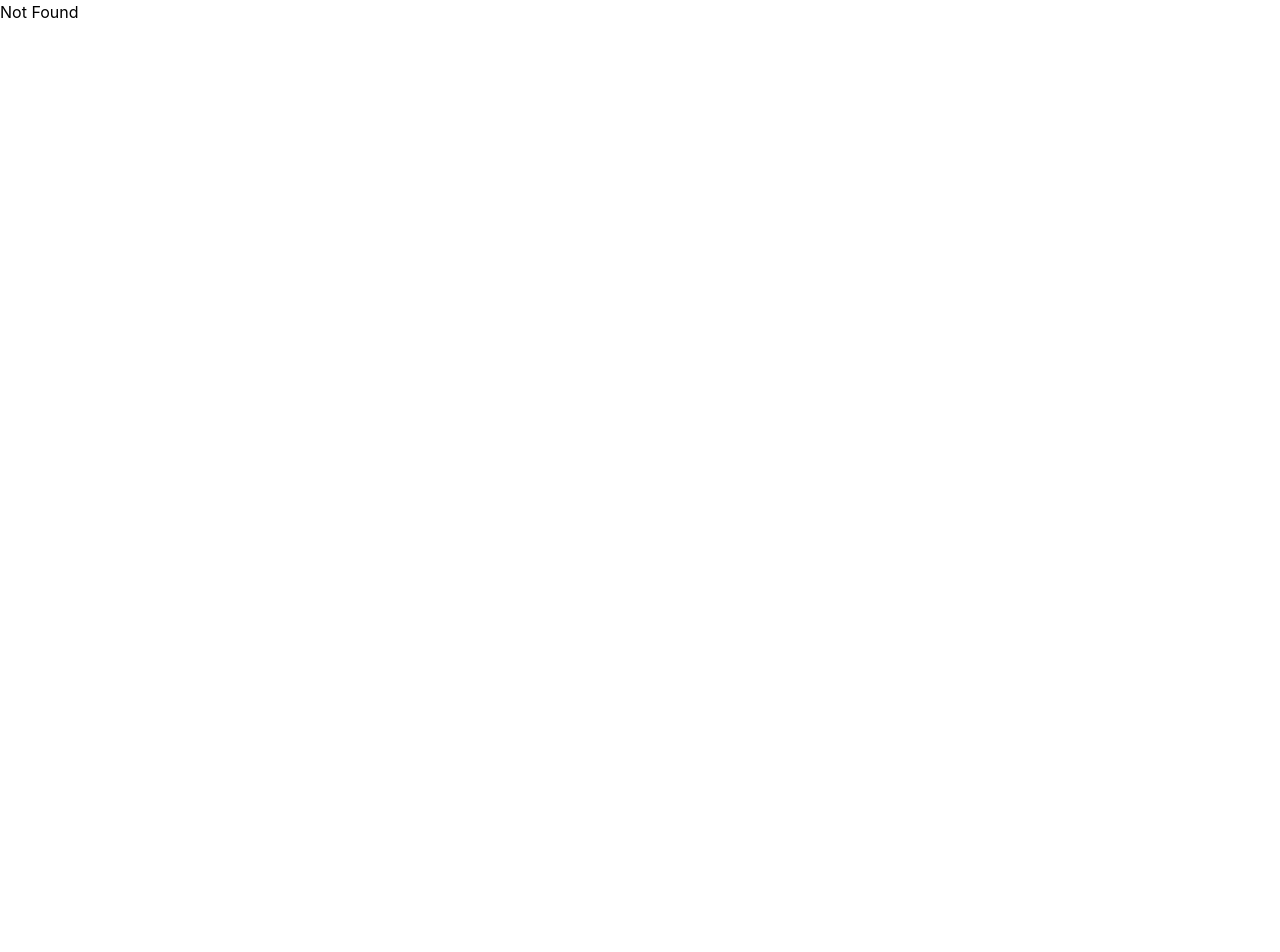
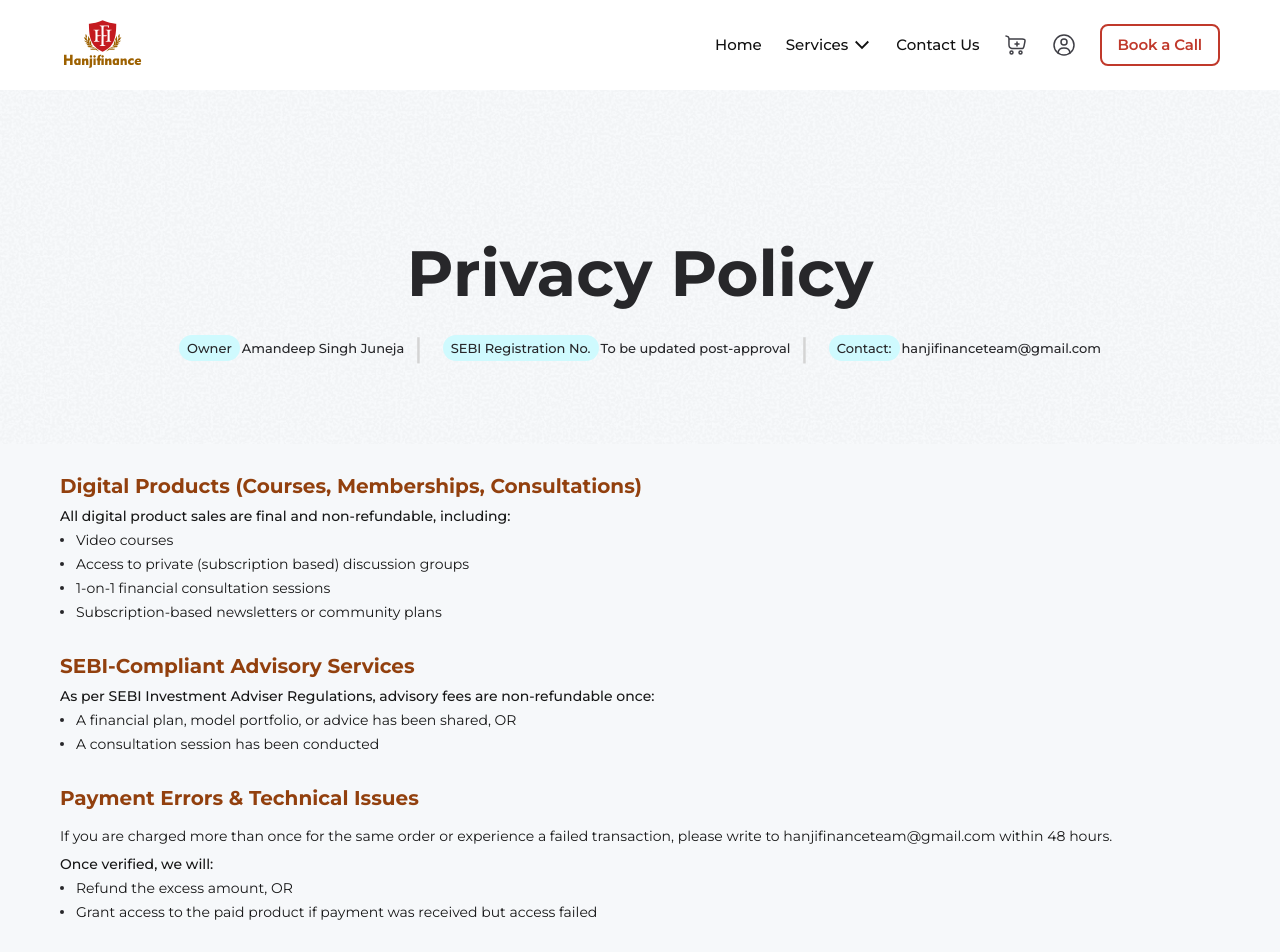
Before and after one commit to neon-lab-dev/HanjiFinance-Client, a React (Vite) app: page /refund-cancellation-policy in a window 1280 px wide. Before the commit this address had no page. Shown: the top 952 px of the page. Before the commit the page ends 800 px from the top, so only its background shows below. Built offline with nearby package versions, Linux system fonts and the light colour scheme.

Commit message:
Added refund policy page

```diff
--- /dev/null
+++ b/src/pages/RefundAndCancellationPolicy/RefundAndCancellationPolicy.tsx
@@ -0,0 +1,75 @@
+/* eslint-disable @typescript-eslint/no-explicit-any */
+import Container from "../../components/Reusable/Container/Container";
+import ReusableHero from "../../components/Reusable/ReusableHero/ReusableHero";
+import { contents } from "./content.refundAndCancellationPolicy";
+
+const RefundAndCancellationPolicy = () => {
+  return (
+    <div className="font-Montserrat">
+      <ReusableHero title="Privacy Policy" />
+
+      <div className="bg-gradient-terms-and-conditions py-[30px]">
+        <Container>
+          <div className="flex flex-col gap-8">
+            {contents?.map((item, index) => (
+              <div key={index}>
+                <h1 className="text-secondary-15 text-xl font-bold leading-6">
+                  {item?.title}
+                </h1>
+                {item?.description && (
+                  <p
+                    className="text-neutral-20 text-sm leading-5 mt-4"
+                    dangerouslySetInnerHTML={{ __html: item.description }}
+                  />
+                )}
+                <div>
+                  {item?.details?.map((detail: any, index: number) => (
+                    <div key={index}>
+                      {detail?.pointersMainHeading && (
+                        <p className="text-neutral-20 text-sm font-semibold leading-5 mt-2">
+                          {detail?.pointersMainHeading}
+                        </p>
+                      )}
+                      {detail?.pointersTitle && (
+                        <p className="text-neutral-20 text-sm font-medium leading-5 mt-2">
+                          {detail?.pointersTitle}
+                        </p>
+                      )}
+                      {detail?.pointersSubTitle && (
+                        <p className="text-neutral-20 text-sm leading-5 mt-1">
+                          {detail?.pointersSubTitle}
+                        </p>
+                      )}
+                      {detail?.pointers && (
+                        <div className="flex flex-col">
+                          {detail?.pointers?.map(
+                            (pointer: string, index: number) => (
+                              <div
+                                key={index}
+                                className="text-neutral-20 text-sm leading-5 mt-1 flex items-center gap-3"
+                              >
+                                <div className="size-1 rounded-full bg-neutral-30"></div>{" "}
+                                {pointer}
+                              </div>
+                            )
+                          )}
+                        </div>
+                      )}
+                    </div>
+                  ))}
+                </div>
+                {item?.footerText && (
+                  <p className="text-neutral-20 text-sm leading-5 mt-1">
+                    {item?.footerText}
+                  </p>
+                )}
+              </div>
+            ))}
+          </div>
+        </Container>
+      </div>
+    </div>
+  );
+};
+
+export default RefundAndCancellationPolicy;
--- /dev/null
+++ b/src/pages/RefundAndCancellationPolicy/content.refundAndCancellationPolicy.ts
@@ -0,0 +1,100 @@
+export const contents = [
+  {
+    title: "Digital Products (Courses, Memberships, Consultations)",
+    details: [
+      {
+        pointersTitle:
+          "All digital product sales are final and non-refundable, including:",
+        pointers: [
+          "Video courses",
+          "Access to private (subscription based) discussion groups",
+          "1-on-1 financial consultation sessions",
+          "Subscription-based newsletters or community plans",
+        ],
+        footerText:
+          "Once access is granted or a session is booked, the purchase cannot be reversed.",
+      },
+    ],
+  },
+
+  {
+    title: "SEBI-Compliant Advisory Services",
+    details: [
+      {
+        pointersTitle:
+          "As per SEBI Investment Adviser Regulations, advisory fees are non-refundable once:",
+        pointers: [
+          "A financial plan, model portfolio, or advice has been shared, OR",
+          "A consultation session has been conducted",
+        ],
+        footerText:
+          "This is due to the non-reversible nature of professional advice. However, if no service has been delivered and cancellation is requested within 24 hours of purchase, a partial refund may be considered at the discretion of the Hanjifinance team.",
+      },
+    ],
+  },
+  {
+    title: "Payment Errors & Technical Issues",
+    description:
+      "If you are charged more than once for the same order or experience a failed transaction, please write to hanjifinanceteam@gmail.com within 48 hours.",
+    details: [
+      {
+        pointersTitle: "Once verified, we will:",
+        pointers: [
+          "Refund the excess amount, OR",
+          "Grant access to the paid product if payment was received but access failed",
+        ],
+      },
+    ],
+  },
+  {
+    title: "Merchandise (Apparel, Posters, Mugs, etc.)",
+    details: [
+      {
+        pointersMainHeading: "A. Return Eligibility",
+        pointersTitle: "We accept returns or exchanges only if:",
+        pointers: [
+          "You received the wrong item or size",
+          "The product is damaged, defective, or misprinted",
+        ],
+      },
+      {
+        pointersTitle: "You must notify us within 3 days of delivery, with:",
+        pointers: [
+          "Clear photos of the issue",
+          "Order ID and delivery details",
+          "Your preferred resolution (refund or replacement)",
+        ],
+      },
+      {
+        pointersMainHeading: "B. What’s Not Returnable",
+        pointers: [
+          "Items returned after 3 days of delivery",
+          "Worn, washed, or used products",
+          "Wrong size ordered by customer",
+          "“Change of mind” purchases",
+        ],
+      },
+      {
+        pointersMainHeading: "C. Refund Processing",
+        pointers: [
+          "If approved, your refund will be processed within 7–10 working days via the original payment method. For replacements, delivery timelines will be shared over email.",
+        ],
+      },
+    ],
+    footerText:
+      "Your personal financial data is stored securely and used only for advisory purposes, in line with SEBI regulations.",
+  },
+  {
+    title: "Subscription Models",
+    description: "If you’ve purchased a recurring subscription (e.g., newsletter, community access), you may cancel future billing cycles at any time by emailing us. Note: No refunds will be issued for payments already made.",
+  },
+  {
+    title: "Escalation (For Advisory Clients)",
+    description: "If you are unsatisfied with a resolution after contacting us, SEBI-registered clients may raise concerns via the SEBI SCORES platform as per regulatory redressal mechanisms.",
+  },
+  {
+    title: "Contact for Refunds/Support",
+    description: "For all refund or cancellation queries, email us at:  <a href='mailto:hanjifinanceteam@gmail.com' class='text-blue-500 underline'>hanjifinanceteam@gmail.com</a>, we aim to respond within 3–5 business days.",
+  },
+
+];
--- a/src/routes/routes.tsx
+++ b/src/routes/routes.tsx
@@ -4,6 +4,7 @@ import Home from "../pages/Home/Home";
 import NotFound from "../pages/NotFound/NotFound";
 import TermsAndConditions from "../pages/TermsAndConditions/TermsAndConditions";
 import PrivacyPolicy from "../pages/PrivacyPolicy/PrivacyPolicy";
+import RefundAndCancellationPolicy from "../pages/RefundAndCancellationPolicy/RefundAndCancellationPolicy";
 
 export const router = createBrowserRouter([
   {
@@ -23,6 +24,10 @@ export const router = createBrowserRouter([
         path: "/privacy-policy",
         element: <PrivacyPolicy />,
       },
+      {
+        path: "/refund-cancellation-policy",
+        element: <RefundAndCancellationPolicy />,
+      },
     ],
   },
 ]);
```
